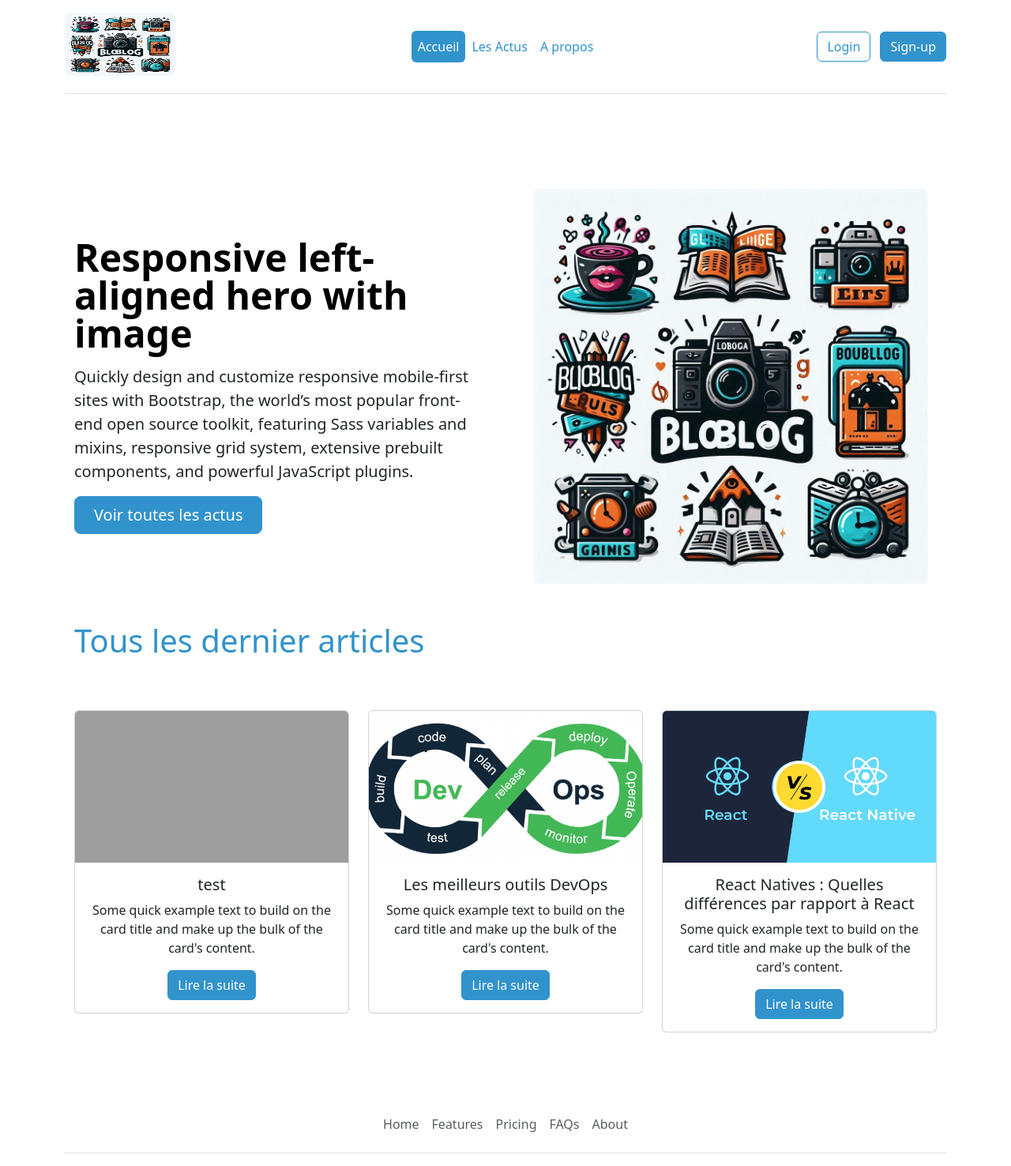
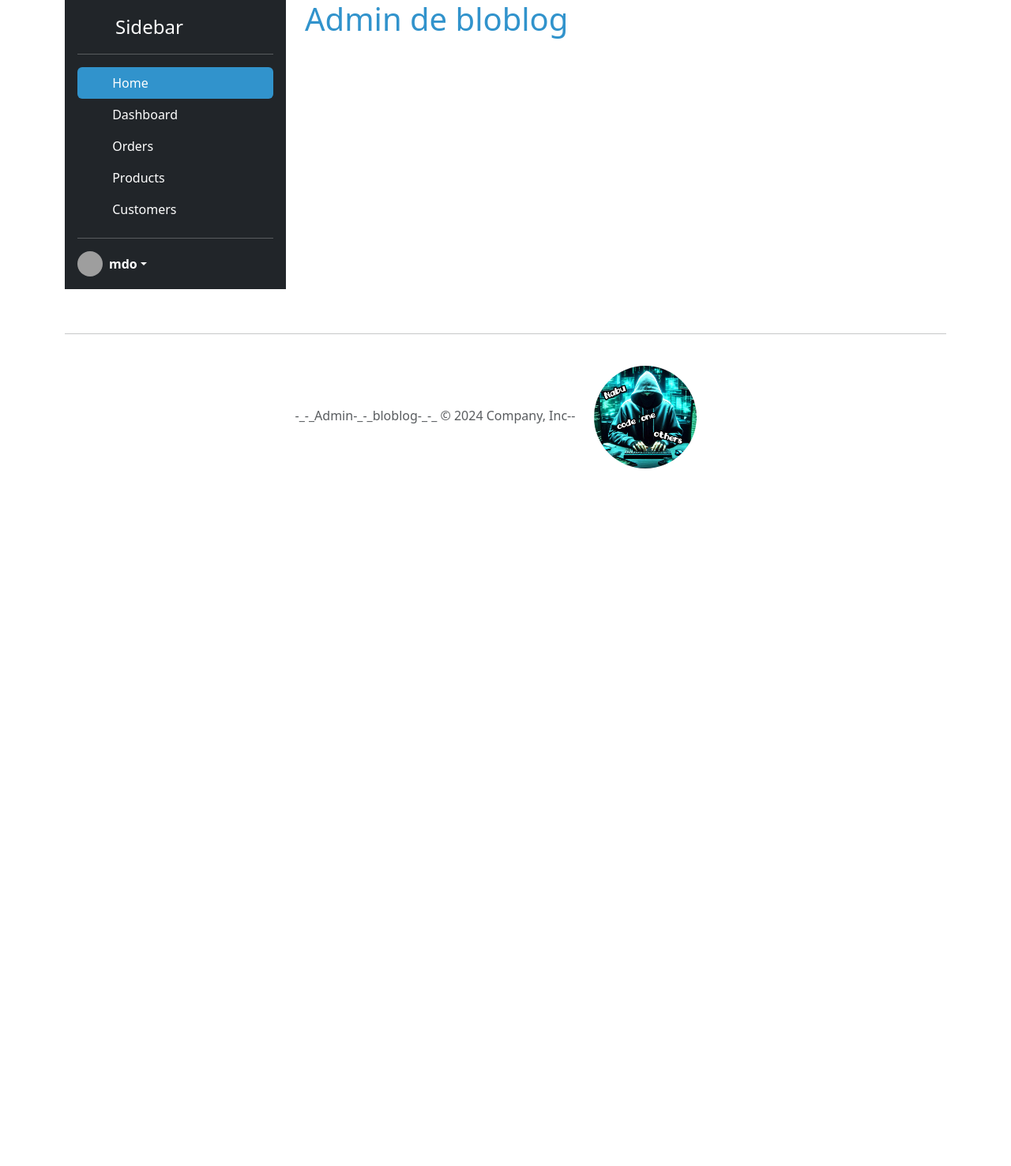
Before and after one commit to stephaneG-frep/BloBlog, a PHP site: page /admin/index.php in a window 1280 px wide. Shown: the top 1476 px of the page at 79% size. After the commit the page ends 593 px from the top, so only its background shows below. Run offline with PHP 8.4, Linux system fonts and the light colour scheme; data comes from the database, SQL or seed files in the repository; grey boxes are pictures that could not be loaded.

Commit message:
debut de l'admin

```diff
--- /dev/null
+++ b/admin/index.php
@@ -0,0 +1,8 @@
+<?php
+require_once __DIR__. "/templates/header.php";
+
+?>
+           <h1>Admin de bloblog</h1>
+
+
+<?php require_once __DIR__. "/templates/footer.php"; ?>
--- /dev/null
+++ b/admin/templates/footer.php
@@ -0,0 +1,19 @@
+</main>
+    </div>
+
+    <div class="container">
+        <footer class="py-3 my-4">
+           <hr>
+            <p class="text-center text-body-secondary">-_-_Admin-_-_bloblog-_-_ © 2024 Company, Inc--<img src="../assets/images/nabu.jpg"
+                    alt="logo-compagnie" width="130px" height="130px" class="m-4 rounded-pill" /></p>
+
+        </footer>
+    </div>
+
+
+    <script src="https://cdn.jsdelivr.net/npm/bootstrap@5.3.3/dist/js/bootstrap.bundle.min.js"
+        integrity="sha384-YvpcrYf0tY3lHB60NNkmXc5s9fDVZLESaAA55NDzOxhy9GkcIdslK1eN7N6jIeHz" crossorigin="anonymous">
+    </script>
+</body>
+
+</html>
--- /dev/null
+++ b/admin/templates/header.php
@@ -0,0 +1,84 @@
+<!DOCTYPE html>
+<html lang="fr">
+
+<head>
+    <meta charset="UTF-8">
+    <meta name="viewport" content="width=device-width, initial-scale=1.0">
+    <title>Document</title>
+    <link href="https://cdn.jsdelivr.net/npm/bootstrap@5.3.3/dist/css/bootstrap.min.css" rel="stylesheet"
+        integrity="sha384-QWTKZyjpPEjISv5WaRU9OFeRpok6YctnYmDr5pNlyT2bRjXh0JMhjY6hW+ALEwIH" crossorigin="anonymous">
+    <link rel="stylesheet" href="../assets/css/override-bootstrap.css">
+</head>
+
+<body>
+
+    <div class="container d-flex">
+        <div class="d-flex flex-column flex-shrink-0 p-3 text-white bg-dark" style="width: 280px;">
+            <a href="/" class="d-flex align-items-center mb-3 mb-md-0 me-md-auto text-white text-decoration-none">
+                <svg class="bi me-2" width="40" height="32">
+                    <use xlink:href="#bootstrap"></use>
+                </svg>
+                <span class="fs-4">Sidebar</span>
+            </a>
+            <hr>
+            <ul class="nav nav-pills flex-column mb-auto">
+                <li class="nav-item">
+                    <a href="#" class="nav-link active" aria-current="page">
+                        <svg class="bi me-2" width="16" height="16">
+                            <use xlink:href="#home"></use>
+                        </svg>
+                        Home
+                    </a>
+                </li>
+                <li>
+                    <a href="#" class="nav-link text-white">
+                        <svg class="bi me-2" width="16" height="16">
+                            <use xlink:href="#speedometer2"></use>
+                        </svg>
+                        Dashboard
+                    </a>
+                </li>
+                <li>
+                    <a href="#" class="nav-link text-white">
+                        <svg class="bi me-2" width="16" height="16">
+                            <use xlink:href="#table"></use>
+                        </svg>
+                        Orders
+                    </a>
+                </li>
+                <li>
+                    <a href="#" class="nav-link text-white">
+                        <svg class="bi me-2" width="16" height="16">
+                            <use xlink:href="#grid"></use>
+                        </svg>
+                        Products
+                    </a>
+                </li>
+                <li>
+                    <a href="#" class="nav-link text-white">
+                        <svg class="bi me-2" width="16" height="16">
+                            <use xlink:href="#people-circle"></use>
+                        </svg>
+                        Customers
+                    </a>
+                </li>
+            </ul>
+            <hr>
+            <div class="dropdown">
+                <a href="#" class="d-flex align-items-center text-white text-decoration-none dropdown-toggle"
+                    id="dropdownUser1" data-bs-toggle="dropdown" aria-expanded="false">
+                    <img src="https://github.com/mdo.png" alt="" width="32" height="32" class="rounded-circle me-2">
+                    <strong>mdo</strong>
+                </a>
+                <ul class="dropdown-menu dropdown-menu-dark text-small shadow" aria-labelledby="dropdownUser1">
+                    <li><a class="dropdown-item" href="#">New project...</a></li>
+                    <li><a class="dropdown-item" href="#">Settings</a></li>
+                    <li><a class="dropdown-item" href="#">Profile</a></li>
+                    <li>
+                        <hr class="dropdown-divider">
+                    </li>
+                    <li><a class="dropdown-item" href="#">Sign out</a></li>
+                </ul>
+            </div>
+        </div>
+        <main class="d-flex flex-column px-4">
--- a/lib/article.php
+++ b/lib/article.php
@@ -34,3 +34,13 @@ function getArticleById(PDO $pdo, int $id):array|bool
 
     return $article;
 }
+
+function getArticleImage(string|null $image):string
+{
+    if ($image === null) {
+        return _ASSETS_IMAGES_FOLDER_."default-article.jpg";
+     } else {
+       return _ARTICLES_IMAGES_FOLDER_.htmlentities($image);
+     }
+
+}
--- a/templates/article_part.php
+++ b/templates/article_part.php
@@ -1,9 +1,5 @@
 <?php
-  if ($article["image"] === null) {
-     $imagePath = _ASSETS_IMAGES_FOLDER_."default-article.jpg";
-  } else {
-    $imagePath = _ARTICLES_IMAGES_FOLDER_.htmlentities($article['image']);
-  }
+  $imagePath = getArticleImage($article["image"]);
 ?>
 
 <div class="col-md-4 my-2">
@@ -12,9 +8,7 @@
         <img src="<?=$imagePath?>" class="card-img-top" alt="<?=htmlentities($article['title'])?>">
         <div class="card-body">
             <h5 class="card-title"><?=htmlentities($article['title'])?></h5>
-            <p class="card-text">Some quick example text to build on the card title and make up the bulk
-                of
-                the card's content.</p>
+            <p class="card-text"><?=htmlentities((substr($article["content"],0 ,100))) ?></p>
             <a href="actualite.php?id=<?=$article['id']?>" class="btn btn-primary">Lire la suite</a>
         </div>
     </div>
```
Also changed, not shown: actualite.php (+4 -7 lines).
